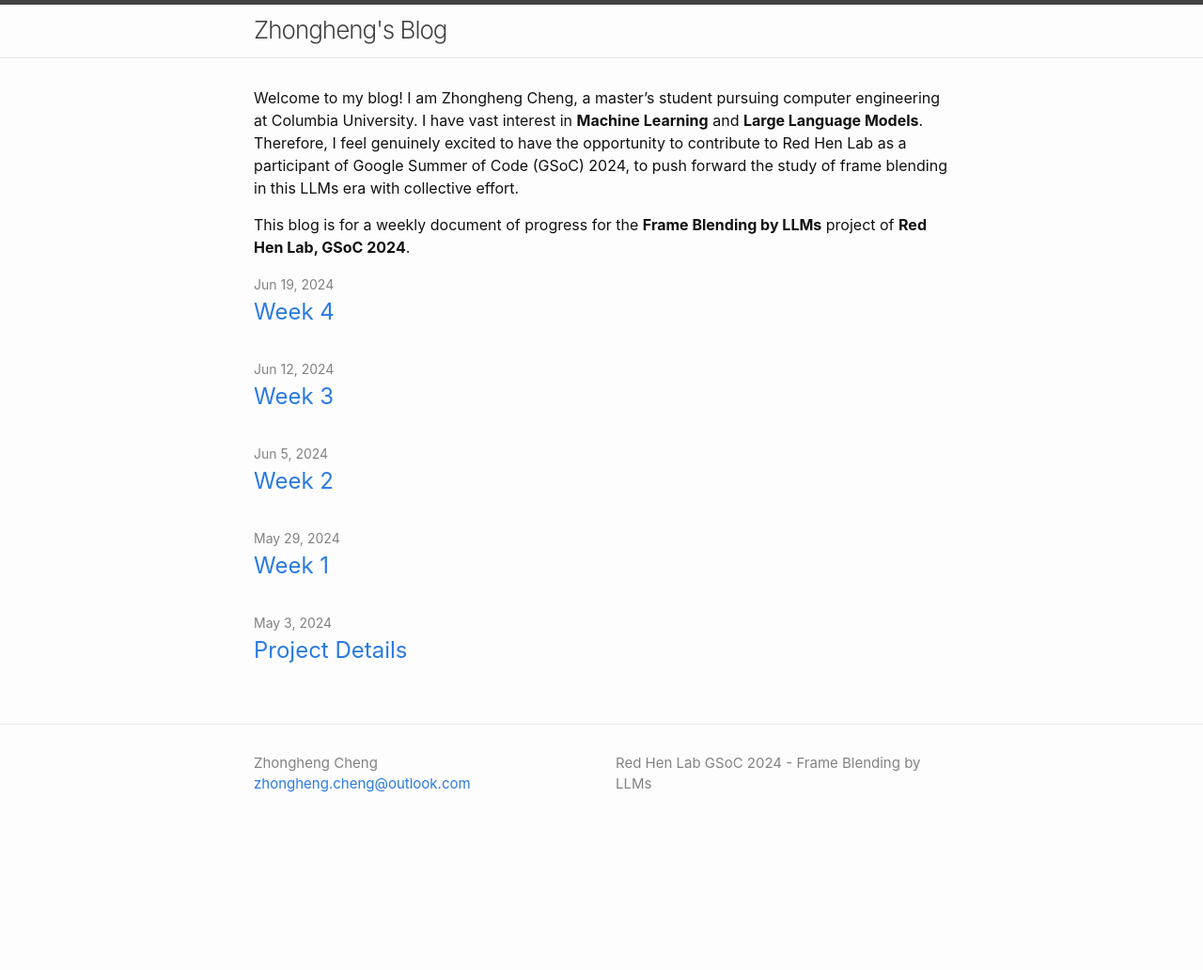
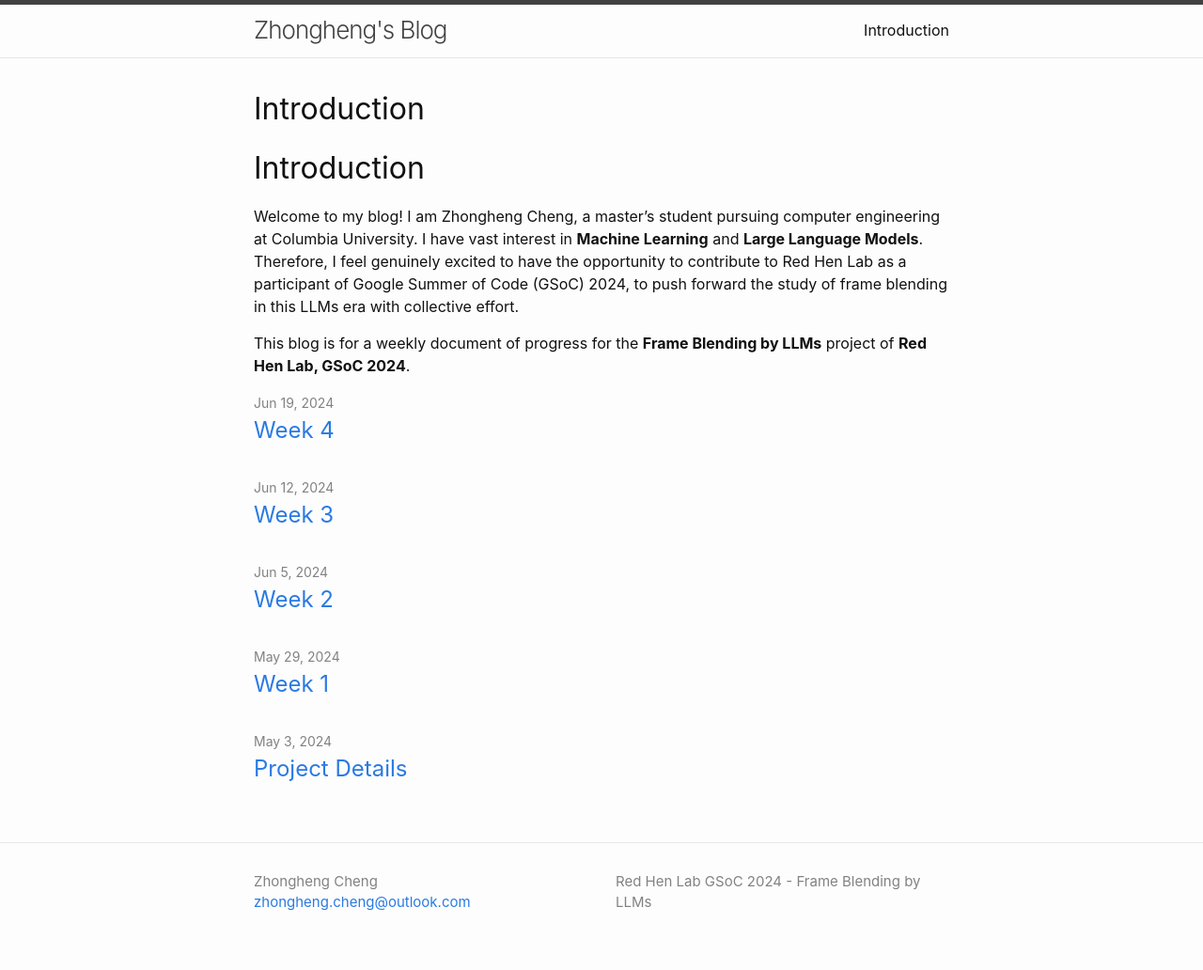
Before and after one commit to Zhongheng-Cheng/zhongheng-cheng.github.io, a Jekyll site: the page built from index.md, in a window 1280 px wide. Shown: the whole page at 94% size. Built offline with Jekyll 4.4.1, drawn with Linux system fonts in a browser that asks for light colours; our own code applies the rules of GitHub Pages for plain Markdown files; before the commit the page ends 906 px from its top, so only the background shows below that.

Commit message:
updated site

```diff
--- a/_includes/head.html
+++ b/_includes/head.html
@@ -4,6 +4,7 @@
   <meta name="viewport" content="width=device-width, initial-scale=1">
   {%- seo -%}
   <link rel="stylesheet" href="{{ "/assets/css/style.css" | relative_url }}">
+  <link rel="shortcut icon" type="image/png" href="favicon.png">
   {%- feed_meta -%}
   {%- if jekyll.environment == 'production' and site.google_analytics -%}
     {%- include google-analytics.html -%}
--- a/index.md
+++ b/index.md
@@ -8,6 +8,8 @@
 layout: home
 ---
 
+# Introduction
+
 Welcome to my blog! I am Zhongheng Cheng, a master's student pursuing computer engineering at Columbia University. I have vast interest in **Machine Learning** and **Large Language Models**. Therefore, I feel genuinely excited to have the opportunity to contribute to Red Hen Lab as a participant of Google Summer of Code (GSoC) 2024, to push forward the study of frame blending in this LLMs era with collective effort.
 
 This blog is for a weekly document of progress for the **Frame Blending by LLMs** project of **Red Hen Lab, GSoC 2024**.
```
Also changed, not shown: favicon.png (added).
